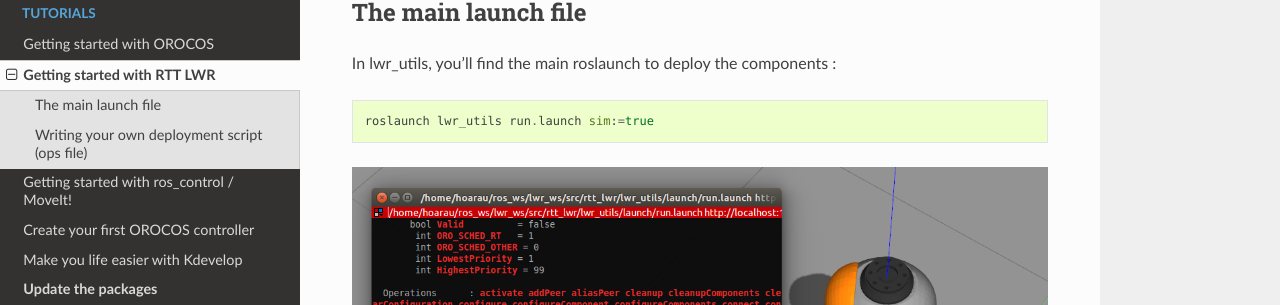
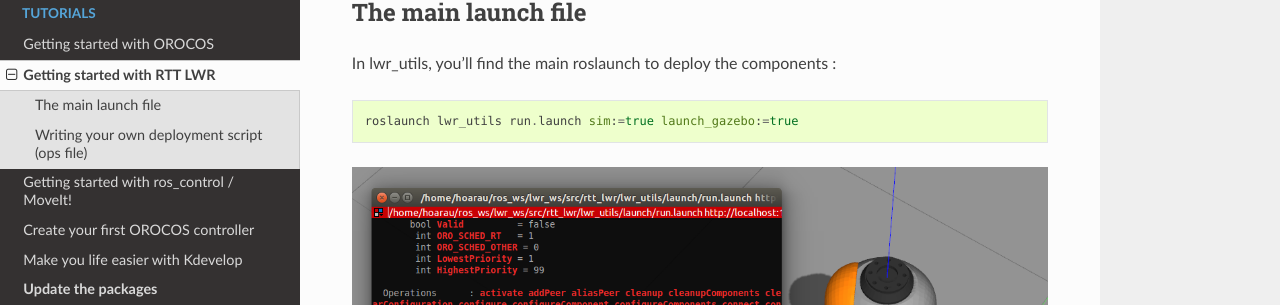
Before and after one commit to kuka-isir/rtt_lwr, a Sphinx documentation site: the page built from docs/source/tutos/getting-started.rst, in a window 1280 px wide and 900 px high. Shown: the part 164-469 px from the top of the window. Built offline with Sphinx 7.4.7 and the Read the Docs theme 2.0.0, drawn with Linux system fonts in a browser that asks for light colours.

Commit message:
Update getting-started.rst

```diff
--- a/docs/source/tutos/getting-started.rst
+++ b/docs/source/tutos/getting-started.rst
@@ -8,7 +8,7 @@ In lwr_utils, you'll find the main roslaunch to deploy the components :
 
 .. code-block:: ruby
 
-    roslaunch lwr_utils run.launch sim:=true
+    roslaunch lwr_utils run.launch sim:=true launch_gazebo:=true
 
 
 .. image:: /_static/main_launch.png
```
